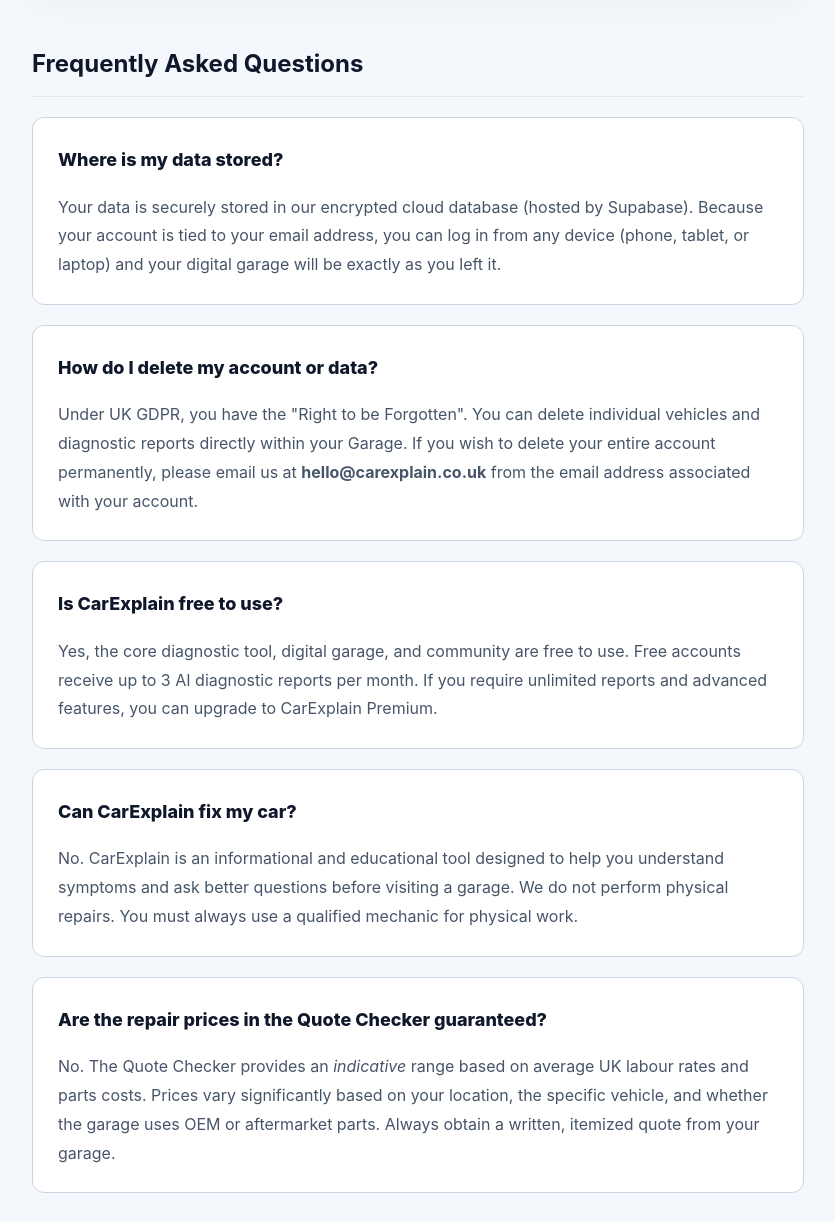
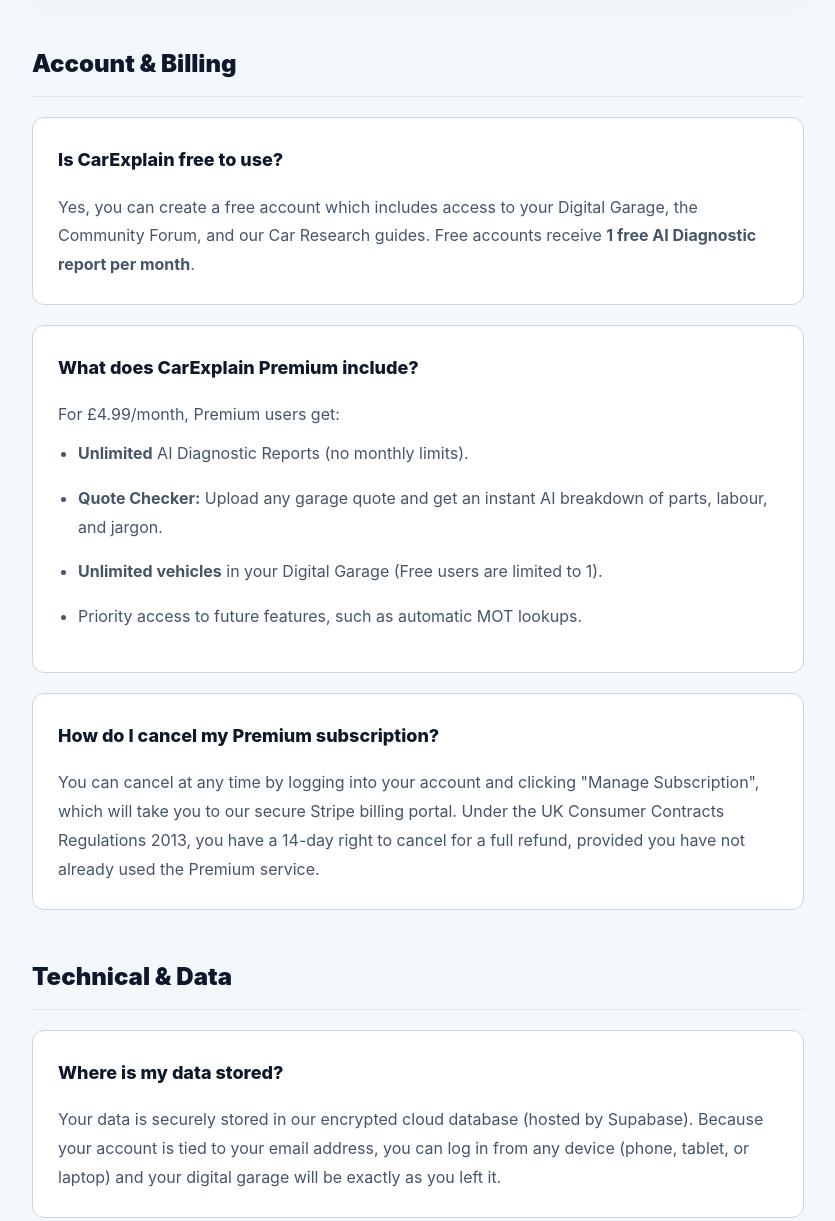
Before and after one commit to KTBHH94/car-explain-platform, a website: page support.html in a window 1280 px wide. Shown: the part 620-1841 px from the top of the page, without its empty margins (222-1057 px from the left). Drawn offline with Linux system fonts and the light colour scheme.

Commit message:
Add files via upload

```diff
--- a/support.html
+++ b/support.html
@@ -8,9 +8,9 @@
 <link rel="stylesheet" href="styles.css">
 <style>
   .legal-page { max-width: 820px; margin: 80px auto; padding: 0 24px; }
-  .legal-page h1 { font-size: 42px; color: var(--navy); margin-bottom: 10px; letter-spacing: -1px; }
+  .legal-page h1 { font-size: 42px; color: var(--navy); margin-bottom: 10px; letter-spacing: -1px; font-weight: 900; }
   .legal-page p, .legal-page li { color: var(--slate); font-size: 16px; line-height: 1.8; margin-bottom: 16px; }
-  .legal-page h2 { font-size: 24px; color: var(--navy); margin: 45px 0 20px; padding-bottom: 10px; border-bottom: 1px solid #e2e8f0; }
+  .legal-page h2 { font-size: 24px; color: var(--navy); margin: 45px 0 20px; padding-bottom: 10px; border-bottom: 1px solid #e2e8f0; font-weight: 900; }
   .legal-page h3 { font-size: 18px; color: var(--navy); margin: 30px 0 15px; font-weight: 800; }
 
   .email-box { background: #fff; border: 1px solid #cbd5e1; padding: 40px 30px; border-radius: 16px; text-align: center; margin: 40px 0; box-shadow: 0 10px 30px rgba(15,23,42,.03); }
@@ -20,6 +20,7 @@
   .faq-item { background: #fff; border: 1px solid #cbd5e1; border-radius: 12px; padding: 25px; margin-bottom: 20px; }
   .faq-item h3 { margin-top: 0; font-size: 18px; }
   .faq-item p { margin-bottom: 0; }
+  .faq-item ul { margin-top: 10px; padding-left: 20px; }
 </style>
 </head>
 <body>
@@ -44,7 +45,7 @@
 
 <main class="site-container legal-page">
   <h1>Support & Help Centre</h1>
-  <p>Whether you are having trouble saving a vehicle, have a question about an AI diagnostic report, or simply want to provide feedback on the platform, our UK-based support team is here to assist you.</p>
+  <p>Whether you are having trouble saving a vehicle, have a question about an AI diagnostic report, or need help managing your Premium subscription, our UK-based support team is here to assist you.</p>
 
   <div class="email-box">
     <p style="margin:0 0 10px; font-weight:800; color:var(--navy); font-size:16px; text-transform:uppercase; letter-spacing:1px;">Email Our Support Team</p>
@@ -52,7 +53,30 @@
     <p style="margin:15px 0 0; font-size:14px; color:var(--muted);">We aim to respond to all technical and account enquiries within 2 working days (Monday–Friday, 9am–5pm).</p>
   </div>
 
-  <h2>Frequently Asked Questions</h2>
+  <h2>Account & Billing</h2>
+
+  <div class="faq-item">
+    <h3>Is CarExplain free to use?</h3>
+    <p>Yes, you can create a free account which includes access to your Digital Garage, the Community Forum, and our Car Research guides. Free accounts receive <strong>1 free AI Diagnostic report per month</strong>.</p>
+  </div>
+
+  <div class="faq-item">
+    <h3>What does CarExplain Premium include?</h3>
+    <p>For £4.99/month, Premium users get:</p>
+    <ul>
+      <li><strong>Unlimited</strong> AI Diagnostic Reports (no monthly limits).</li>
+      <li><strong>Quote Checker:</strong> Upload any garage quote and get an instant AI breakdown of parts, labour, and jargon.</li>
+      <li><strong>Unlimited vehicles</strong> in your Digital Garage (Free users are limited to 1).</li>
+      <li>Priority access to future features, such as automatic MOT lookups.</li>
+    </ul>
+  </div>
+
+  <div class="faq-item">
+    <h3>How do I cancel my Premium subscription?</h3>
+    <p>You can cancel at any time by logging into your account and clicking "Manage Subscription", which will take you to our secure Stripe billing portal. Under the UK Consumer Contracts Regulations 2013, you have a 14-day right to cancel for a full refund, provided you have not already used the Premium service.</p>
+  </div>
+
+  <h2>Technical & Data</h2>
 
   <div class="faq-item">
     <h3>Where is my data stored?</h3>
@@ -65,9 +89,11 @@
   </div>
 
   <div class="faq-item">
-    <h3>Is CarExplain free to use?</h3>
-    <p>Yes, the core diagnostic tool, digital garage, and community are free to use. Free accounts receive up to 3 AI diagnostic reports per month. If you require unlimited reports and advanced features, you can upgrade to CarExplain Premium.</p>
+    <h3>Will my data be used to train the AI?</h3>
+    <p>No. We explicitly configure our API integrations with Google so that your symptom data is not retained or used to train public AI models. Your personal details, registration plate, and vehicle history remain private.</p>
   </div>
+
+  <h2>Diagnostics & Safety</h2>
 
   <div class="faq-item">
     <h3>Can CarExplain fix my car?</h3>
```
